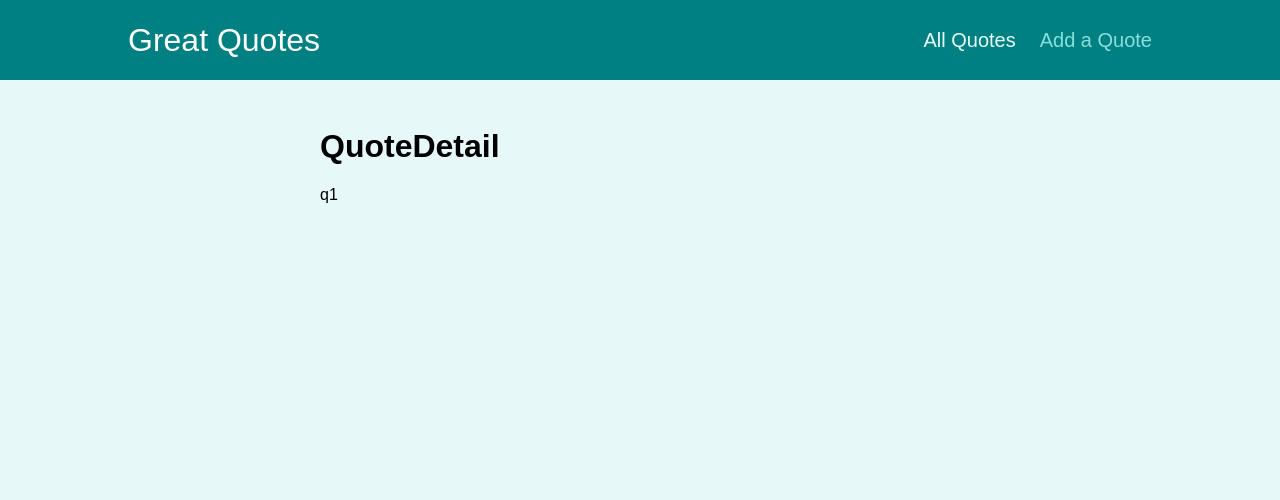
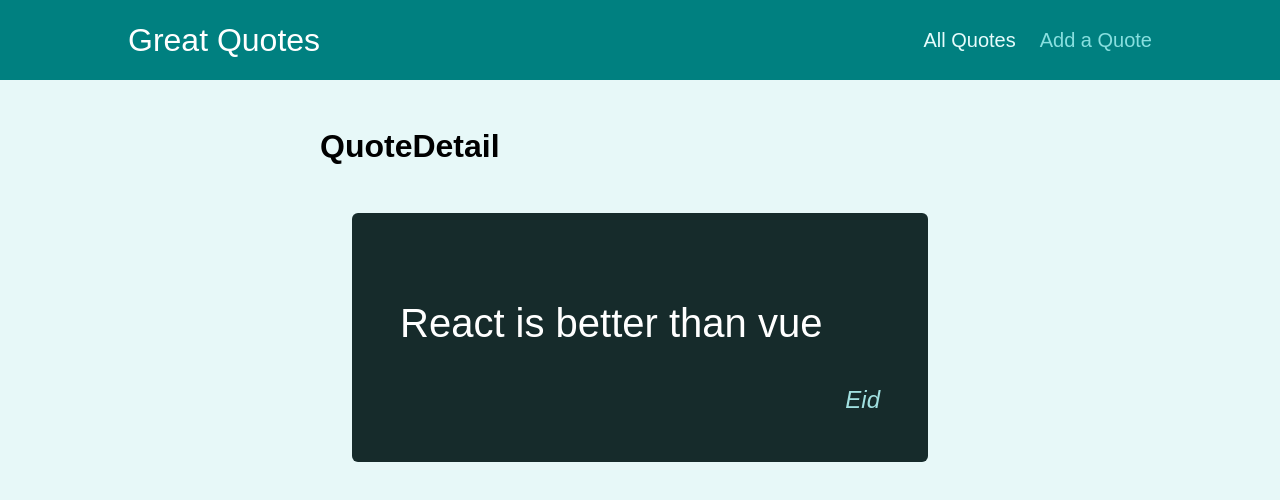
Before and after one commit to EidHachem/react-spa-practice, a React (Create React App) app: page /quotes/q1 in a window 1280 px wide. Shown: the top 500 px of the page. Built offline with nearby package versions, Linux system fonts and the light colour scheme.

Commit message:
Connect quote detail page

```diff
--- a/src/components/quotes/QuoteItem.js
+++ b/src/components/quotes/QuoteItem.js
@@ -1,6 +1,8 @@
-import classes from './QuoteItem.module.css';
+import { Link } from "react-router-dom"
+import classes from "./QuoteItem.module.css"
 
 const QuoteItem = (props) => {
+  console.log(props)
   return (
     <li className={classes.item}>
       <figure>
@@ -9,11 +11,11 @@
         </blockquote>
         <figcaption>{props.author}</figcaption>
       </figure>
-      <a className='btn'>
+      <Link to={`/quotes/${props.id}`} className="btn">
         View Fullscreen
-      </a>
+      </Link>
     </li>
-  );
-};
+  )
+}
 
-export default QuoteItem;
+export default QuoteItem
--- a/src/pages/AllQuotes.js
+++ b/src/pages/AllQuotes.js
@@ -2,8 +2,8 @@
 import QuoteList from "../components/quotes/QuoteList"
 
 const DUMMY_DATA = [
-  { id: "q1", auther: "Eid", text: "React is better than vue" },
-  { id: "q2", auther: "Hachem", text: "React is better than Angular too" },
+  { id: "q1", author: "Eid", text: "React is better than vue" },
+  { id: "q2", author: "Hachem", text: "React is better than Angular too" },
 ]
 
 const AllQuotes = () => {
--- a/src/pages/QuoteDetail.js
+++ b/src/pages/QuoteDetail.js
@@ -2,14 +2,26 @@
 import { useParams } from "react-router-dom"
 import Comments from "../components/comments/Comments"
 import { Route } from "react-router-dom"
+import HighlithedQuote from "../components/quotes/HighlightedQuote"
+
+const DUMMY_DATA = [
+  { id: "q1", author: "Eid", text: "React is better than vue" },
+  { id: "q2", author: "Hachem", text: "React is better than Angular too" },
+]
 
 const QuoteDetail = () => {
   const { quoteId } = useParams()
 
+  const quote = DUMMY_DATA.find((quote) => quote.id == quoteId)
+
+  if (!quote) {
+    return <p>No quote found!</p>
+  }
+
   return (
     <>
       <h1>QuoteDetail</h1>
-      <p>{quoteId}</p>
+      <HighlithedQuote text={quote.text} author={quote.author} />
       <Route path={`/quotes/${quoteId}/comments`}>
         <Comments />
       </Route>
```
Also changed, not shown: 1 other file (tests, documents, lock files or other folders).
